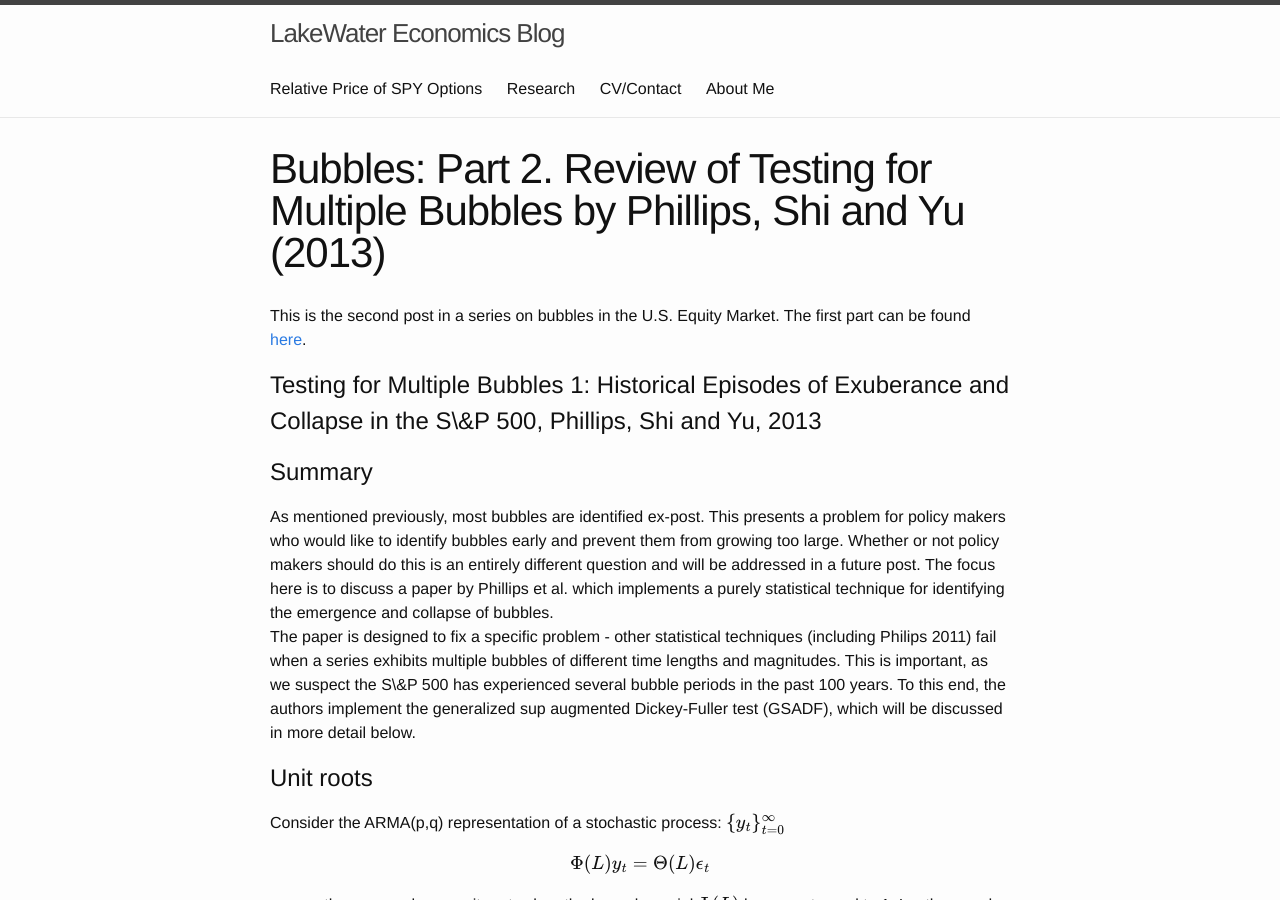
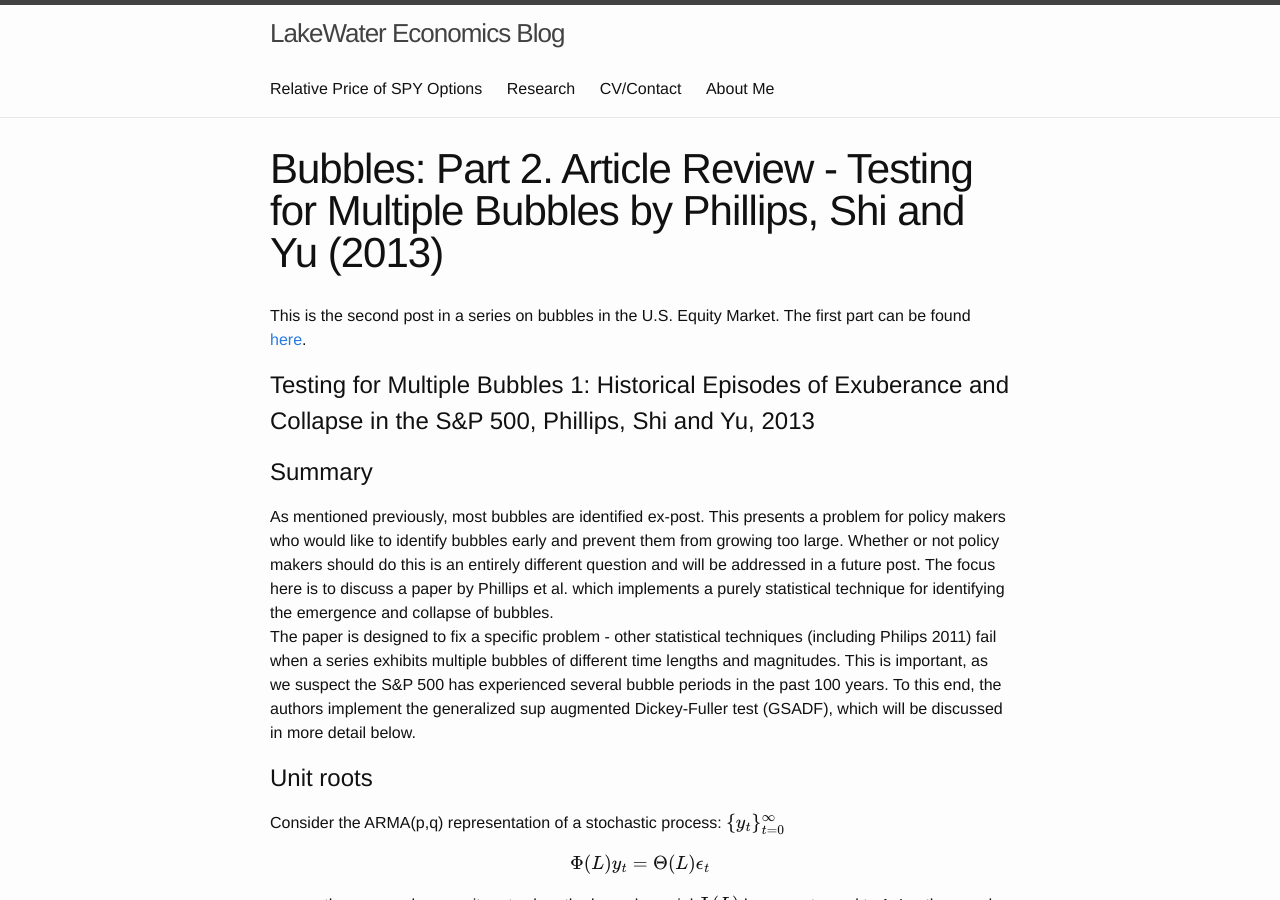
Before and after one commit to mcsammon/mcsammon.github.io, a Jekyll site: the page built from _posts/2016-06-17-post.markdown, in a window 1280 px wide and 900 px high. Built offline with Jekyll 4.4.1, drawn with Linux system fonts in a browser that asks for light colours; formulas are drawn with MathJax 3; some of the changed text lies outside the part shown.

Commit message:
Fix ampersand

```diff
--- a/_posts/2016-06-17-post.markdown
+++ b/_posts/2016-06-17-post.markdown
@@ -1,17 +1,17 @@
 ---
 layout: page
-title:  "Bubbles: Part 2. Review of Testing for Multiple Bubbles by Phillips, Shi and Yu (2013)"
+title:  "Bubbles: Part 2. Article Review - Testing for Multiple Bubbles by Phillips, Shi and Yu (2013)"
 ---
 
 
 This is the second post in a series on bubbles in the U.S. Equity Market.  The first part can be found <a href="http://marcosammon.com/2016/06/15/post.html" title="b1">here</a>.
 
-# Testing for Multiple Bubbles 1: Historical Episodes of Exuberance and Collapse in the S\&P 500, Phillips, Shi and Yu, 2013
+# Testing for Multiple Bubbles 1: Historical Episodes of Exuberance and Collapse in the S&P 500, Phillips, Shi and Yu, 2013
 
 # Summary
 
 As mentioned previously, most bubbles are identified ex-post.  This presents a problem for policy makers who would like to identify bubbles early and prevent them from growing too large.  Whether or not policy makers should do this is an entirely different question and will be addressed in a future post.  The focus here is to discuss a paper by Phillips et al. which implements a purely statistical technique for identifying the emergence and collapse of bubbles.  <br />
-The  paper is designed to fix a specific problem - other statistical techniques (including Philips 2011) fail when a series exhibits multiple bubbles of different time lengths and magnitudes.  This is important, as we suspect the S\&P 500 has experienced several bubble periods in the past 100 years. To this end, the authors implement the generalized sup augmented Dickey-Fuller test (GSADF), which will be discussed in more detail below.
+The  paper is designed to fix a specific problem - other statistical techniques (including Philips 2011) fail when a series exhibits multiple bubbles of different time lengths and magnitudes.  This is important, as we suspect the S&P 500 has experienced several bubble periods in the past 100 years. To this end, the authors implement the generalized sup augmented Dickey-Fuller test (GSADF), which will be discussed in more detail below.
 
 # Unit roots
 Consider the ARMA(p,q) representation of a stochastic process: $$\{y_t\}_{t=0}^\infty$$
@@ -84,11 +84,11 @@ The authors found that the GSADF expanding from $$r_1$$ to $$r_2$$ failed to ide
 
 Start at $$r_2=r_w$$, and at each iteration move $$r_2$$ toward the end of your series.  Define the start of the bubble as the first observation, $$\hat{r}_e$$ (first value of $$r_2$$), whose BSADF statistic exceeds the critical value.  Define the end of the bubble as the first observation after $$\hat{r}_e + L_T$$, $$\hat{r_f}$$, whose BSADF  statistic is below the critical value.  $$L_T$$ is designed to capture the minimum length of a bubble phase, to avoid picking up short positive trends in the data.  The authors use $$L_T=\delta log(T)$$, where $$\delta$$ is based on the frequency of observation. <br />
 Identifying multiple bubbles works the same way.  Suppose we have two bubble periods (non-overlapping).  First, find the smallest $$r_2$$ for the start of the first bubble $$\hat{r}_{e1}$$, and then a period at least $$\delta log(T)$$ afterward for the burst $$\hat{r}_f1$$.  Then to find the second bubble we start looking for values of $$r_2$$ in $$(r_{f1},1)$$ for a second bubble the same way. <br />
-Being able to identify multiple bubbles is important, as the authors believe the S\&P 500 experienced multiple bubble phases over the past 100 years.
+Being able to identify multiple bubbles is important, as the authors believe the S&P 500 experienced multiple bubble phases over the past 100 years.
 
 # Empirics
 
-The authors use their backward GSADF test to detect bubbles in the S\&P 500.  They actually use the Price Dividend ratio, as opposed to just the price, to account for the price of the asset $$P_t$$ relative to the fundamentals, $$\{D_{t+j}\}_{j=0}^\infty$$. <br /> Setting $$L_T=$$6 months, the tests identified the banking panic of 1907, the 1917 stock market crash, the crash of 1928-1929, the postwar boom of 1954, Black Monday in 1987, the dot-com bubble in 1995-2001 and the subprime crisis 2008-2009. <br />
+The authors use their backward GSADF test to detect bubbles in the S&P 500.  They actually use the Price Dividend ratio, as opposed to just the price, to account for the price of the asset $$P_t$$ relative to the fundamentals, $$\{D_{t+j}\}_{j=0}^\infty$$. <br /> Setting $$L_T=$$6 months, the tests identified the banking panic of 1907, the 1917 stock market crash, the crash of 1928-1929, the postwar boom of 1954, Black Monday in 1987, the dot-com bubble in 1995-2001 and the subprime crisis 2008-2009. <br />
 Other methods such as standard SADF failed to identify many of the bubbles of interest.
 
 # Remarks
```
